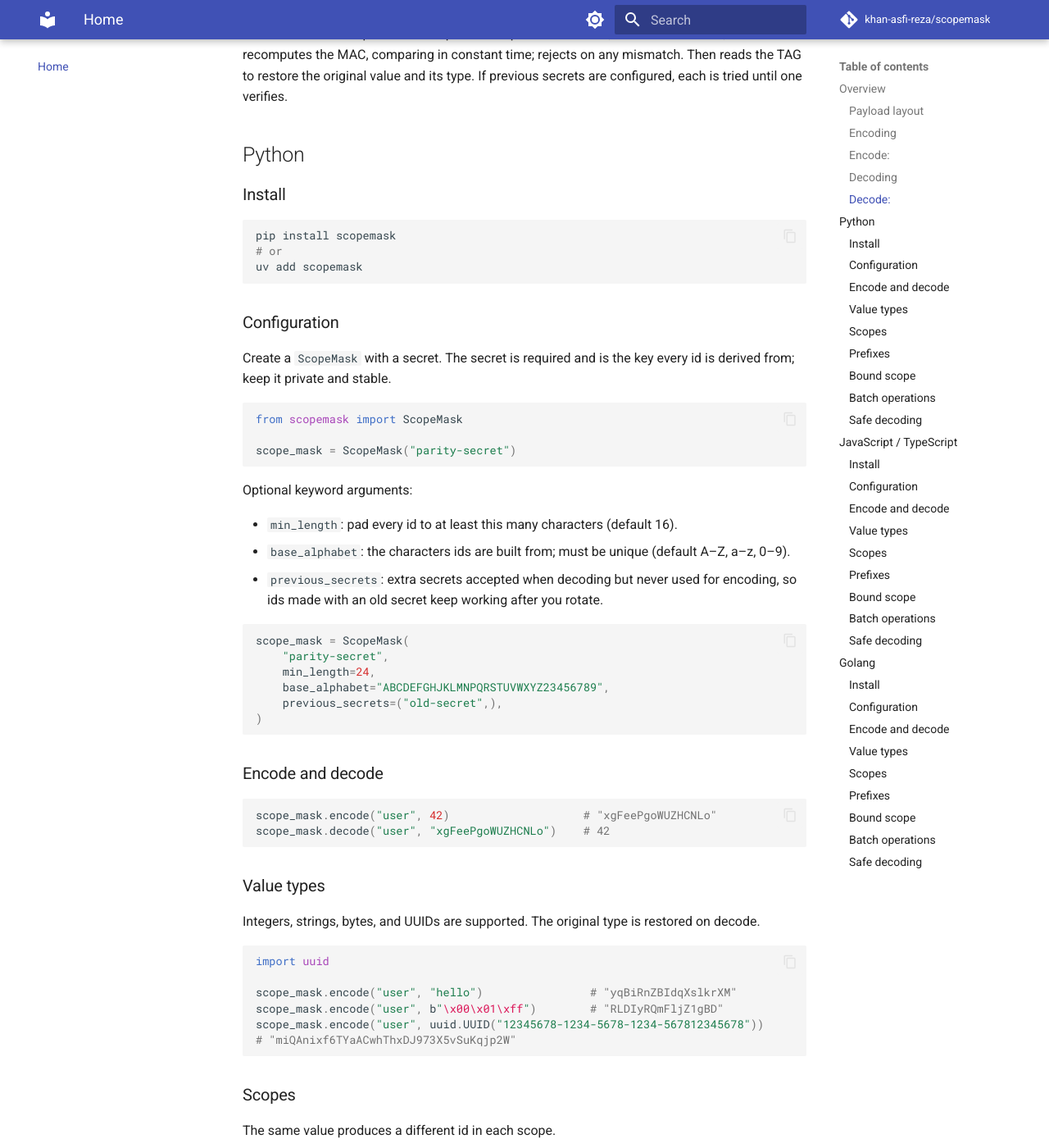
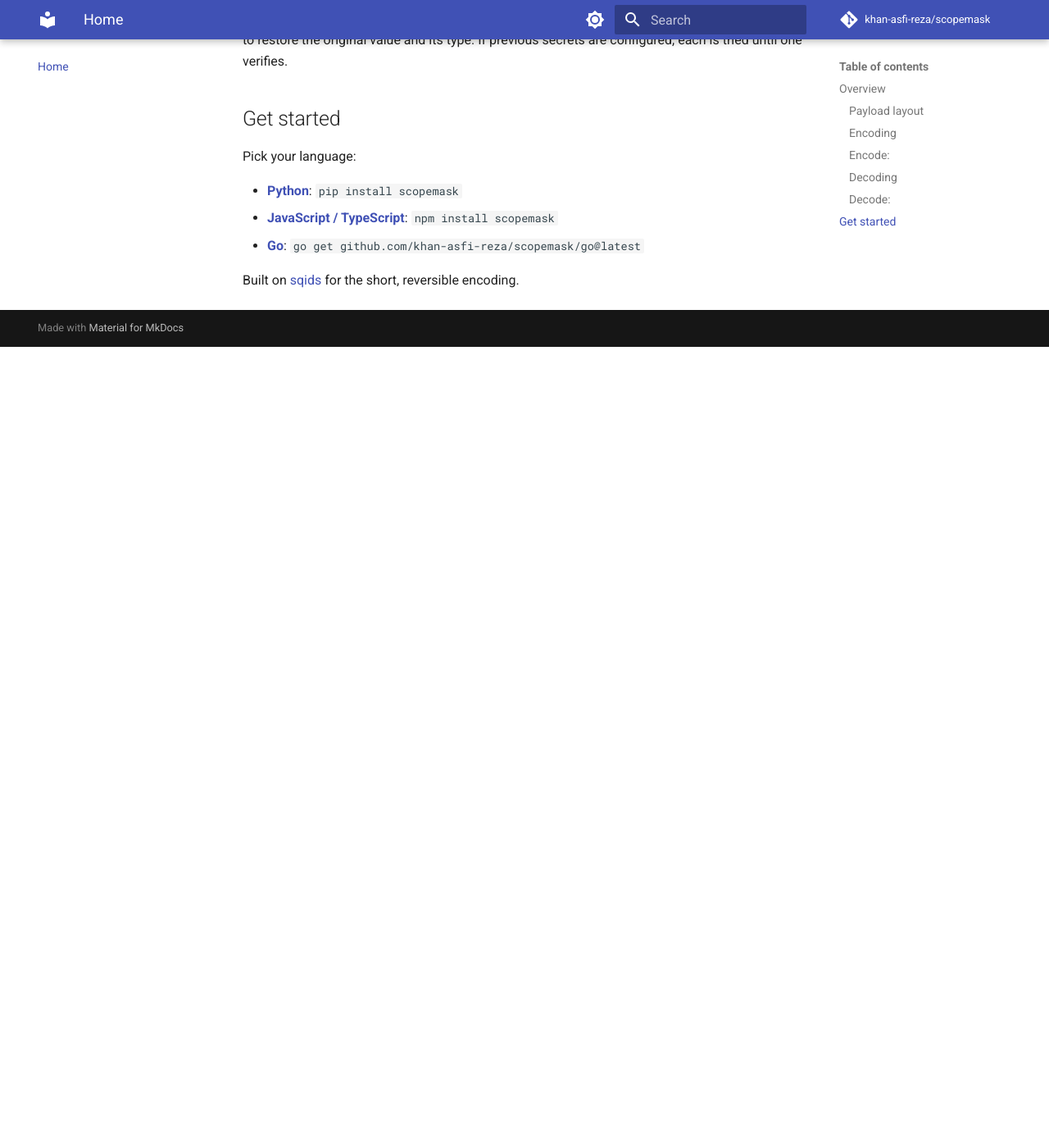
Before and after one commit to khan-asfi-reza/scopemask, an MkDocs documentation site: the page built from docs/index.md, in a window 1280 px wide and 1400 px high, scrolled down 1694 px. Shown: the whole window at 82% size. Built offline with MkDocs 1.6.1 and Material for MkDocs 9.7.7, drawn with Linux system fonts in a browser that asks for light colours; comment, search, counter and statistics services are not loaded; after the commit the page ends 2117 px from its top, so only the background shows below that; some of the changed text lies outside the part shown.

Commit message:
docs: documentation update

````diff
--- a/README.md
+++ b/README.md
@@ -6,6 +6,7 @@ Scope-bound opaque id masking.
 [![Python](https://github.com/khan-asfi-reza/scopemask/actions/workflows/python.yml/badge.svg)](https://github.com/khan-asfi-reza/scopemask/actions/workflows/python.yml)
 [![JS](https://github.com/khan-asfi-reza/scopemask/actions/workflows/js.yml/badge.svg)](https://github.com/khan-asfi-reza/scopemask/actions/workflows/js.yml)
 
+<!-- docs-home:start -->
 ScopeMask converts internal identifiers: database keys, emails, UUIDs, etc into short, opaque strings that are safe to expose in URLs and APIs, and decodes them back to the original value on demand.
 
 Each id is bound to a scope (such as `user` or `order`) and a secret. The same value yields a different id in every scope, and every id carries a keyed integrity check: a modified id, the wrong scope, or the wrong secret is rejected rather than silently decoding to an incorrect value.
@@ -82,6 +83,7 @@ flowchart LR
 ### Decode:
 
 Strip the prefix and sqids-decode with the secret-and-scope alphabet; reject if re-encoding the numbers does not reproduce the input. Then splits off the MAC, checks the version, and recomputes the MAC, comparing in constant time; rejects on any mismatch. Then reads the TAG to restore the original value and its type. If previous secrets are configured, each is tried until one verifies.
+<!-- docs-home:end -->
 
 
 ## Python
@@ -304,7 +306,7 @@ scopeMask.encode("user", null);                        // null
 ### Install
 
 ```bash
-go get github.com/khan-asfi-reza/scopemask/go
+go get github.com/khan-asfi-reza/scopemask/go@latest
 ```
 
 ### Configuration
--- a/docs/index.md
+++ b/docs/index.md
@@ -1,3 +1,19 @@
+# ScopeMask
+
+Scope-bound opaque id masking.
+
 {%
    include-markdown "../README.md"
+   start="<!-- docs-home:start -->"
+   end="<!-- docs-home:end -->"
 %}
+
+## Get started
+
+Pick your language:
+
+- **[Python](python.md)**: `pip install scopemask`
+- **[JavaScript / TypeScript](js.md)**: `npm install scopemask`
+- **[Go](golang.md)**: `go get github.com/khan-asfi-reza/scopemask/go@latest`
+
+Built on [sqids](https://sqids.org) for the short, reversible encoding.
--- /dev/null
+++ b/docs/requirements.txt
@@ -0,0 +1,2 @@
+mkdocs-material>=9.7.6
+mkdocs-include-markdown-plugin>=7.3.0
--- a/go/README.md
+++ b/go/README.md
@@ -7,7 +7,7 @@ ScopeMask converts internal identifiers: database keys, emails, UUIDs, etc into
 ## Install
 
 ```bash
-go get github.com/khan-asfi-reza/scopemask/go
+go get github.com/khan-asfi-reza/scopemask/go@latest
 ```
 
 ## Configuration
````
Also changed, not shown: 3 other files.
